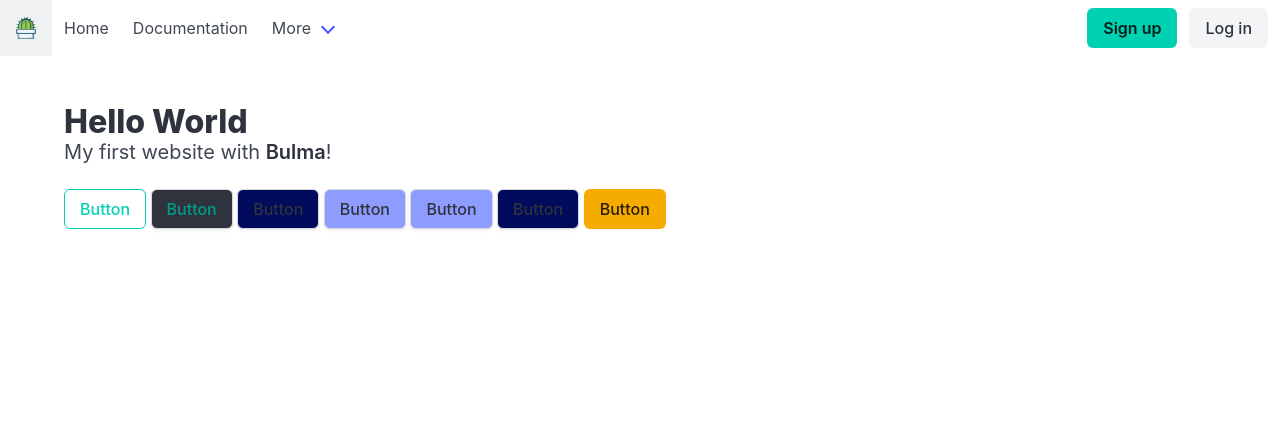
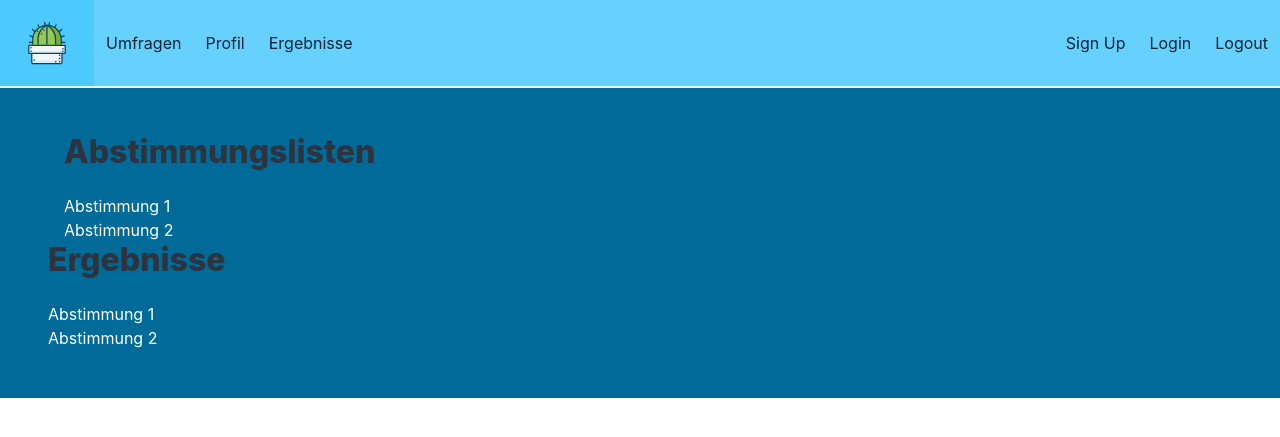
Before and after one commit to Kreijeck/bogan, a Flask app: page / in a window 1280 px wide. Shown: the top 437 px of the page. Run offline with Flask 3, Linux system fonts and the light colour scheme.

Commit message:
add color

```diff
--- /dev/null
+++ b/gamechanger/main/templates/base.html
@@ -0,0 +1,51 @@
+<!DOCTYPE html>
+<html>
+
+<head>
+    {% set logo = url_for('static', filename='img/kaktus.svg') %}
+    <meta charset="utf-8">
+    <meta name="viewport" content="width=device-width, initial-scale=1">
+    <title>Kreijecks GameChanger</title>
+    <link rel="icon" type="image/svg+xml" href="{{ logo }}">
+    <link rel="stylesheet" href="https://cdn.jsdelivr.net/npm/bulma@1.0.0/css/bulma.min.css">
+    <link rel="stylesheet" href="{{ url_for('static', filename='css/style.css') }}">
+</head>
+
+<body>
+    <!-- Navigation Bar -->
+    <nav class="navbar has-shadow is-info">
+        <!-- logo / brand -->
+        <div class="navbar-brand">
+            <a class="navbar-item">
+                <img src={{ logo }} alt="site logo" style="max-height: 70px" , class="py-2 px-2">
+            </a>
+            <a href="#" class="navbar-burger" id="burger">
+                <span></span>
+                <span></span>
+                <span></span>
+                <span></span>
+            </a>
+        </div>
+
+        <div class="navbar-menu" id="nav-links">
+            <div class="navbar-start">
+                <a href="#" class="navbar-item">Umfragen</a>
+                <a href="#" class="navbar-item">Profil</a>
+                <a href="#" class="navbar-item">Ergebnisse</a>
+            </div>
+            <div class="navbar-end">
+                <a href="#" class="navbar-item">Sign Up</a>
+                <a href="#" class="navbar-item">Login</a>
+                <a href="#" class="navbar-item">Logout</a>
+            </div>
+        </div>
+    </nav>
+
+    <!--  Main Section -->
+    <section class="section has-background-info-30 has-text-info-30-invert">
+        {% block content %}
+        {% endblock %}
+    </section>
+</body>
+
+</html>
--- a/gamechanger/main/templates/index.html
+++ b/gamechanger/main/templates/index.html
@@ -1,97 +1,21 @@
-<!DOCTYPE html>
-<html>
-  <head>
-    {% set logo = url_for('static', filename='img/kaktus.svg') %}
-    <meta charset="utf-8">
-    <meta name="viewport" content="width=device-width, initial-scale=1">
-    <title>Kreijecks GameChanger</title>
-    <link rel="icon" type="image/svg+xml" href="{{ logo }}">
-    <link rel="stylesheet" href="https://cdn.jsdelivr.net/npm/bulma@1.0.0/css/bulma.min.css">
-    <link rel="stylesheet" href="{{ url_for('static', filename='css/bulma_style.css') }}">
-  </head>
-  <body>
-    <!-- NAVIGATION BAR -->
-    <nav class="navbar" role="navigation" aria-label="main navigation">
-      <div class="navbar-brand">
-        <a class="navbar-item" href="https://bulma.io">
-          <img src="{{ logo }}", alt="logo for gamechanger">
+{% extends 'base.html' %}
 
-        </a>
-
-        <a role="button" class="navbar-burger" aria-label="menu" aria-expanded="false" data-target="navbarBasicExample">
-          <span aria-hidden="true"></span>
-          <span aria-hidden="true"></span>
-          <span aria-hidden="true"></span>
-          <span aria-hidden="true"></span>
-        </a>
-      </div>
-
-      <div id="navbarBasicExample" class="navbar-menu">
-        <div class="navbar-start">
-          <a class="navbar-item">
-            Home
-          </a>
-
-          <a class="navbar-item">
-            Documentation
-          </a>
-
-          <div class="navbar-item has-dropdown is-hoverable">
-            <a class="navbar-link">
-              More
-            </a>
-
-            <div class="navbar-dropdown">
-              <a class="navbar-item">
-                About
-              </a>
-              <a class="navbar-item is-selected">
-                Jobs
-              </a>
-              <a class="navbar-item">
-                Contact
-              </a>
-              <hr class="navbar-divider">
-              <a class="navbar-item">
-                Report an issue
-              </a>
-            </div>
-          </div>
-        </div>
-
-        <div class="navbar-end">
-          <div class="navbar-item">
-            <div class="buttons">
-              <a class="button is-primary">
-                <strong>Sign up</strong>
-              </a>
-              <a class="button is-light">
-                Log in
-              </a>
-            </div>
-          </div>
-        </div>
-      </div>
-    </nav>
-
-
-<!-- Main Page -->
-  <section class="section">
-    <div class="container">
-      <h1 class="title">
-        Hello World
-      </h1>
-      <p class="subtitle">
-        My first website with <strong>Bulma</strong>!
-      </p>
-      <button class="button is-primary is-outlined">Button</button>
-      <button class="button has-background-dark has-text-primary-30 ">Button</button>
-      <button class="button has-background-link-80-invert">Button</button>
-      <button class="button has-background-link-80">Button</button>
-      <button class="button has-background-link-20-invert">Button</button>
-      <button class="button has-background-link-20">Button</button>
-      <button class="button is-warning has-background-warning-50">Button</button>
-    </div>
-  </section>
-  </body>
-</html>
+{% block content %}
+<div class="container">
+  <!-- Abstimmungslisten -->
+  <h1 class="title"> Abstimmungslisten </h1>
+  <ul >
+    <!-- Hier FOR SCHLEIFE -->
+    <li><a href="#" class="inherit-color"> Abstimmung 1</a></li>
+    <li><a href="#" class="inherit-color"> Abstimmung 2</a></li>
+  </ul>
+</div>
+<div class="container"></div>
+<h1 class="title"> Ergebnisse</h1>
+<ul>
+  <!-- Hier FOR SCHLEIFE -->
+  <li><a href="#" class="inherit-color"> Abstimmung 1</a></li>
+  <li><a href="#" class="inherit-color"> Abstimmung 2</a></li>
+</ul>
+</div>
+{% endblock %}
--- a/gamechanger/static/css/bulma_style.css
+++ /dev/null
@@ -1,8 +0,0 @@
-:root {
-    --bulma-color-primary: hsl(69, 92%, 41%);
-  }
-
-/* .button.is-primary {
-    background-color: #FF5733;
-    border-color: #FF5733;
-} */
--- a/gamechanger/static/css/style.css
+++ b/gamechanger/static/css/style.css
@@ -1,33 +1,4 @@
-/* Globale Stile */
-body {
-    font-family: Arial, sans-serif;
-    margin: 0;
-    padding: 0;
+
+.inherit-color {
+    color: inherit;
 }
-
-header, footer {
-    background-color: #264653; /* Dunkles Blau */
-    color: #fff; /* Weiß */
-    padding: 20px;
-}
-
-main {
-    padding: 20px;
-}
-
-section {
-    margin-bottom: 20px;
-}
-
-/* Akzentfarben und Hervorhebung */
-h1, h2 {
-    color: #2A9D8F; /* Hellblau */
-}
-
-footer {
-    text-align: center;
-}
-
-a {
-    color: #E76F51; /* Orange*/
-}
```
Also changed, not shown: gamechanger/main/templates/chat_gpt.html (deleted, +0 -24 lines), gamechanger/static/img/Logo_Gamechanger.jpeg (added).
